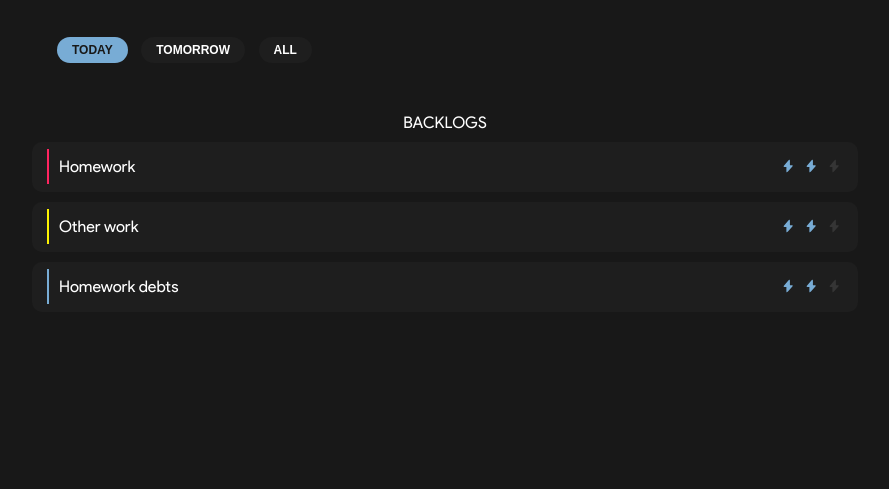
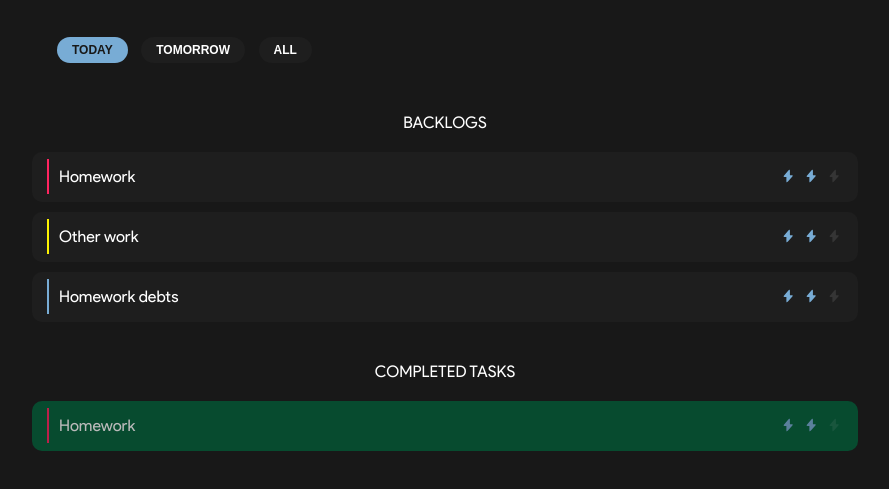
Before and after one commit to Huper12345/MINI-todo-huper12345, a plain HTML site: page index.html in a window 1280 px wide. Shown: the part 53-542 px from the top of the page, without its empty margins (195-1084 px from the left). Drawn offline with Linux system fonts and the light colour scheme.

Commit message:
add block completed tasks

```diff
--- a/assets/css/style.css
+++ b/assets/css/style.css
@@ -8,6 +8,7 @@
     --blue: #78ACD5;
     --red: #FF2460;
     --yellow: #FCF302;
+    --green: #00613a;
 
     --hex-side: 15px;
 }
@@ -134,7 +135,7 @@ h1, h2, h3, h4, h5, h6 {
 
 .taskList__inner {
     text-align: center;
-    padding: 10px 0;
+    padding: 10px 0 0 0;
 }
 
 .taskList__title {
@@ -143,7 +144,7 @@ h1, h2, h3, h4, h5, h6 {
     color: var(--white);
     text-transform: uppercase;
     font-weight: 400;
-    margin: 20px 0 10px 0;
+    margin: 20px 0 20px 0;
 }
 
 
@@ -171,8 +172,6 @@ h1, h2, h3, h4, h5, h6 {
     background-color: var(--blue);
 }
 
-
-
 .task__item::before {
     content: "";
     display: block;
@@ -188,6 +187,12 @@ h1, h2, h3, h4, h5, h6 {
     letter-spacing: 0em;
     margin-left: 27px;
 
+}
+
+/* Complete Task */
+.task__item.complete {
+    background-color: var(--green);
+    opacity: 0.7;
 }
 
 
--- a/index.html
+++ b/index.html
@@ -117,6 +117,34 @@
     </div><!-- container -->
 </div><!-- taskList -->
 
+<!-- taskListComplete -->
+<div class="taskListComplete">
+    <div class="container">
+        <div class="taskList__inner complete">
+            <h2 class="taskList__title">
+                Completed tasks
+            </h2>
+        <div class="taskList__task complete">
+            <div class="task__item red complete">
+                <h3 class="task__text">Homework</h3>
+
+                <div class="priority__inner">
+                    <svg class="priority__image active">
+                        <use xlink:href="#priority"></use>
+                        </svg>
+                    <svg class="priority__image active">
+                        <use xlink:href="#priority"></use>
+                        </svg>
+                    <svg class="priority__image">
+                        <use xlink:href="#priority"></use>
+                        </svg>
+                </div>
+            </div><!-- task__item -->
+        </div>
+        </div><!-- taskList__inner complete-->
+    </div><!-- container -->
+</div><!-- taskListComplete -->
+
 
 </body>
 </html>
```
